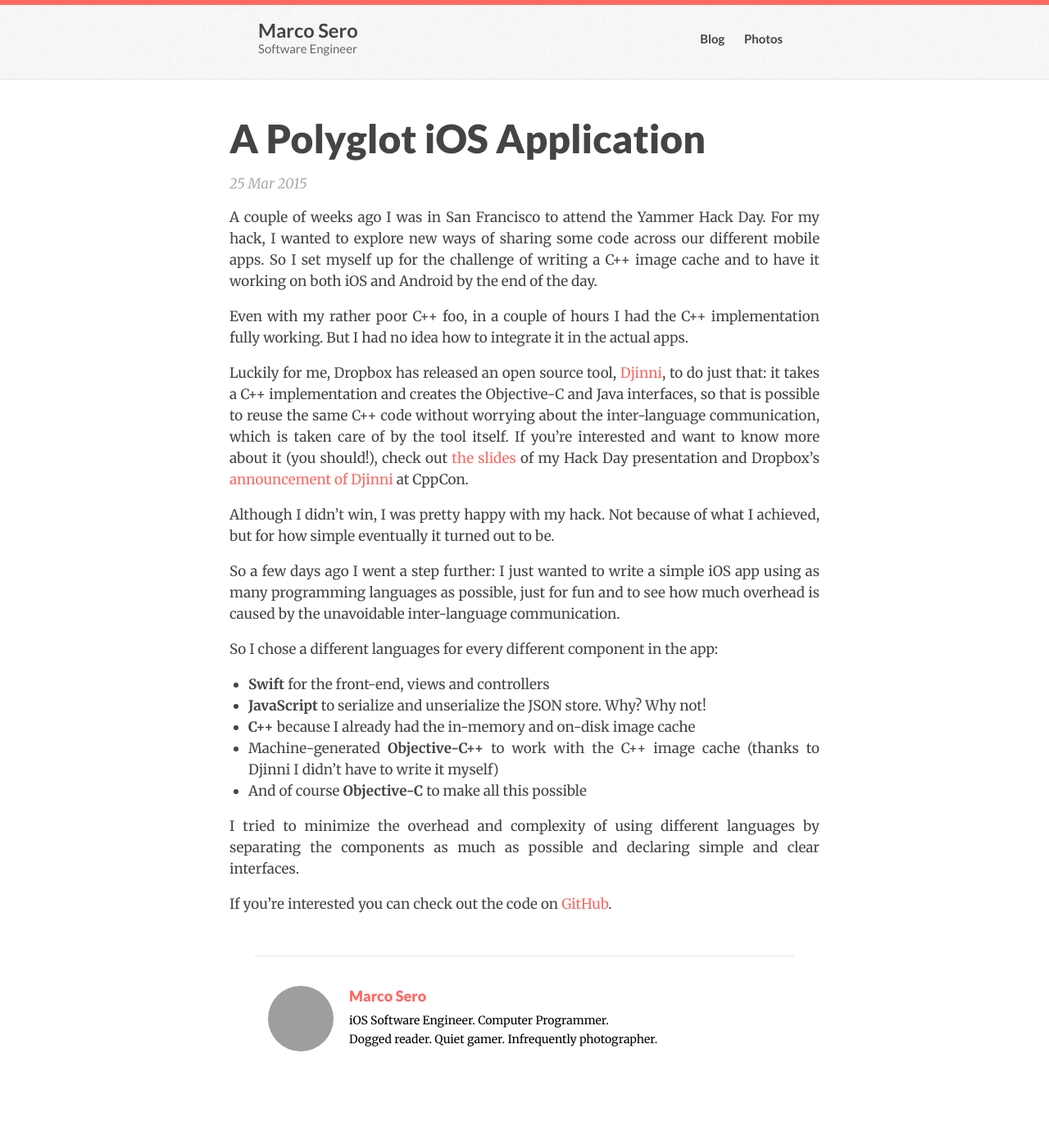
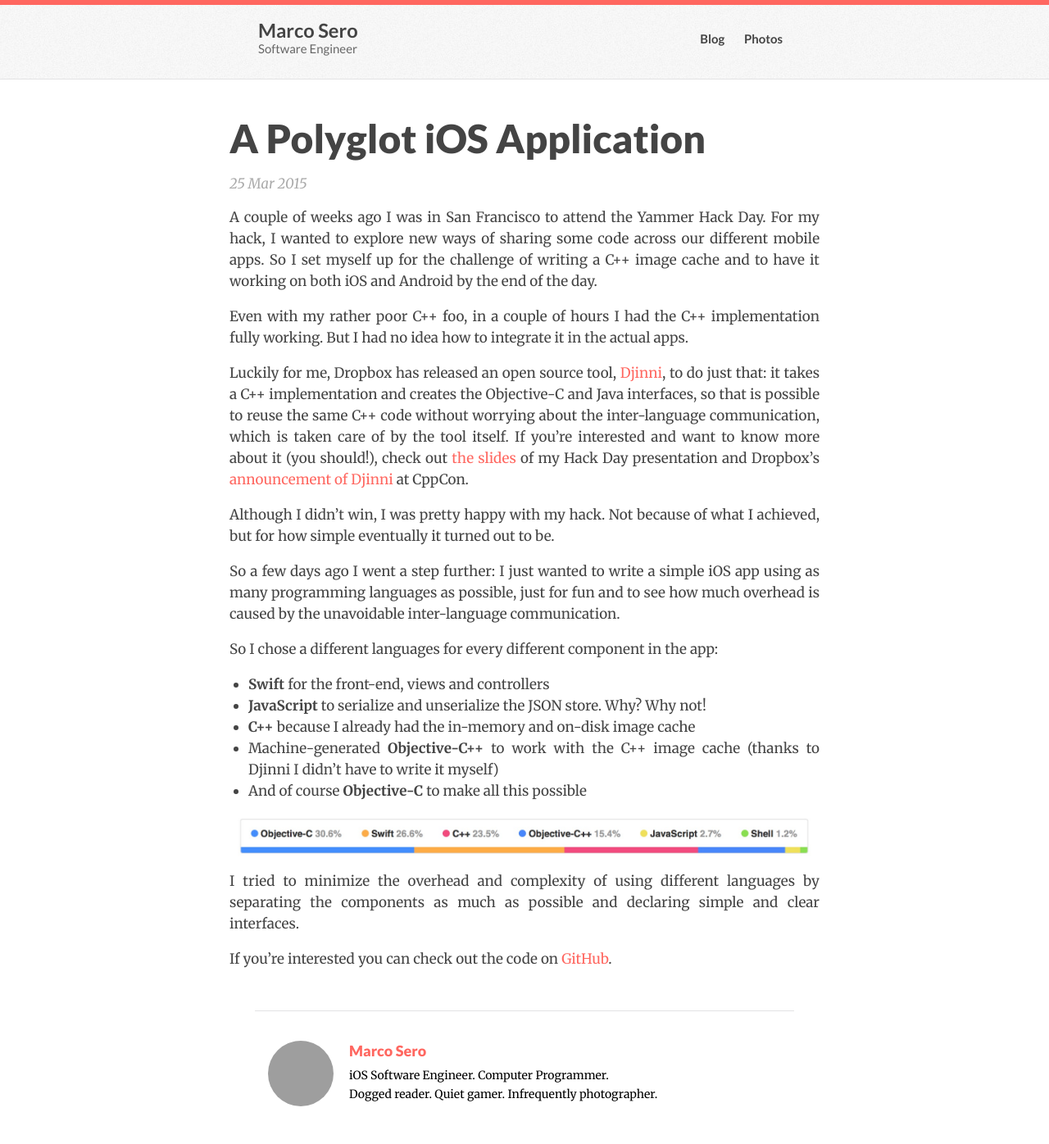
Before and after one commit to MarcoSero/marcosero.github.io, a Jekyll site: the page built from _posts/2015-03-25-polyglot-app.md, in a window 1280 px wide. Shown: the whole page at 82% size. Built offline with Jekyll 4.4.1, drawn with Linux system fonts in a browser that asks for light colours; Markdown is read by kramdown in place of the engine named in the settings; before the commit the page ends 1329 px from its top, so only the background shows below that; grey boxes are pictures that could not be loaded.

Commit message:
Added image for language statistics

```diff
--- a/_posts/2015-03-25-polyglot-app.md
+++ b/_posts/2015-03-25-polyglot-app.md
@@ -26,6 +26,8 @@
 - Machine-generated **Objective-C++** to work with the C++ image cache (thanks to Djinni I didn’t have to write it myself)
 - And of course **Objective-C** to make all this possible
 
+<img src="../../images/polyglot.jpg" width="700" >
+
 I tried to minimize the overhead and complexity of using different languages by separating the components as much as possible and declaring simple and clear interfaces.
 
 If you’re interested you can check out the code on [GitHub](https://github.com/MarcoSero/PolyglotApp).
```
Also changed, not shown: images/polyglot.jpg (added).
